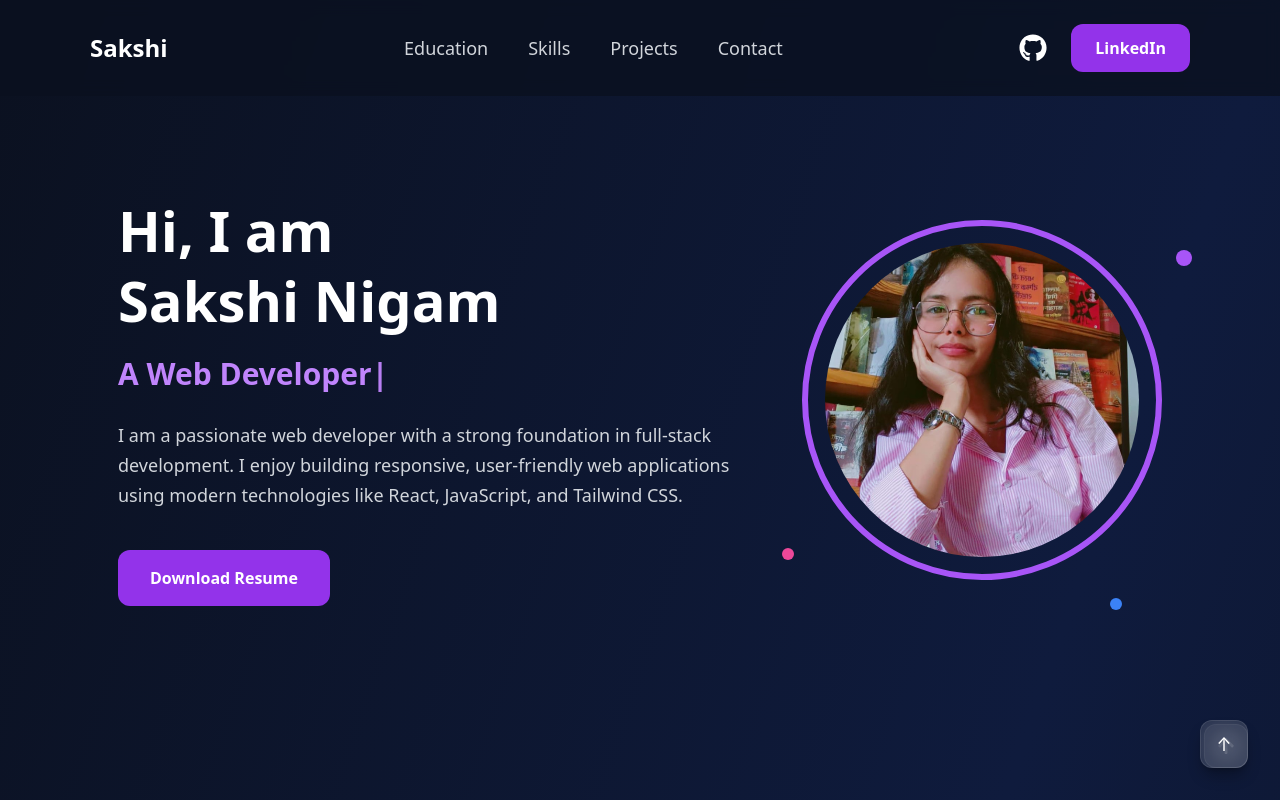
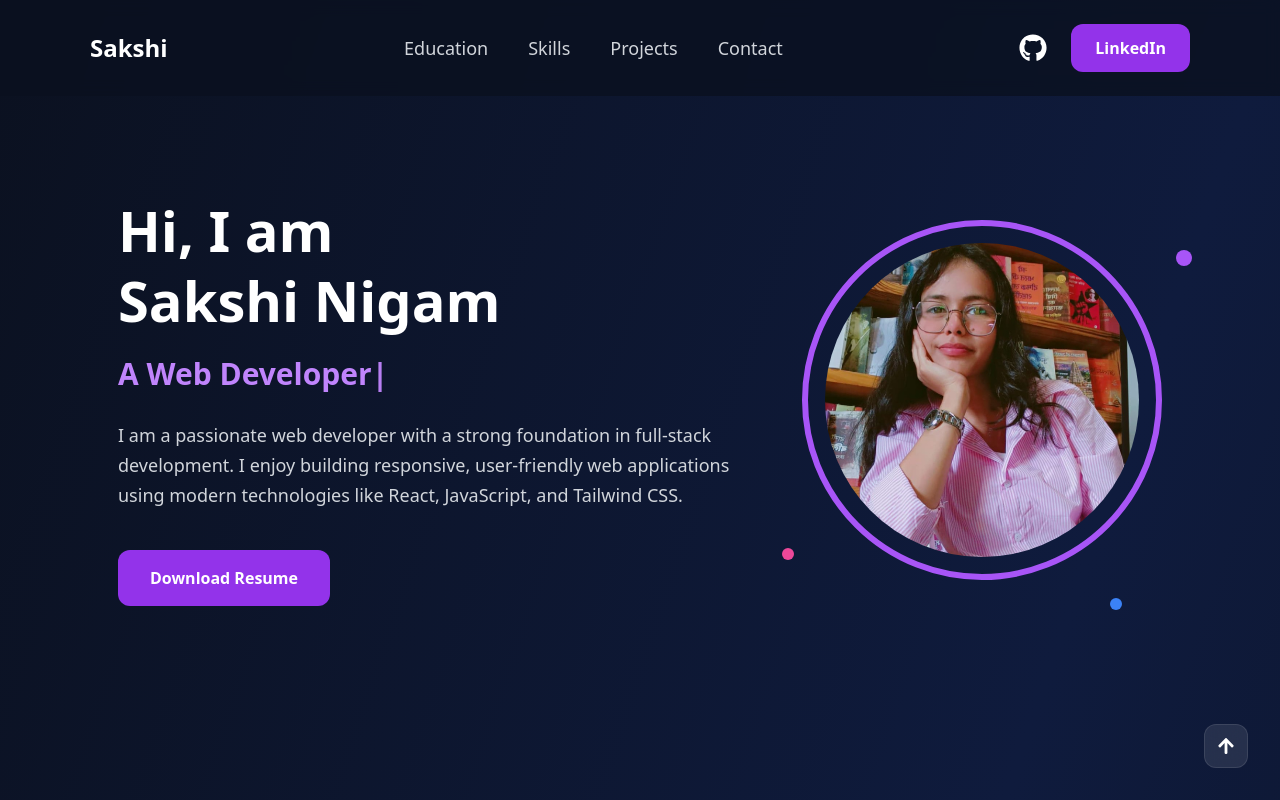
Before and after one commit to Sakshi1166/sakshi-portfolio, a React (Vite) app: page / in a window 1280 px wide. Shown: the top 800 px of the page. Built offline with nearby package versions, Linux system fonts and the light colour scheme.

Commit message:
Hide back-to-top arrow from hero section

```diff
--- a/src/components/BackToTop.jsx
+++ b/src/components/BackToTop.jsx
@@ -1,56 +1,26 @@
 import { useEffect, useState } from "react";
-import { motion } from "framer-motion";
 
 export default function BackToTop() {
   const [visible, setVisible] = useState(false);
 
   useEffect(() => {
-    const contactSection = document.getElementById("contact");
-    if (!contactSection) return;
+    const toggleVisibility = () => {
+      setVisible(window.scrollY > 400); // 👈 arrow appears AFTER hero
+    };
 
-    const observer = new IntersectionObserver(
-      ([entry]) => {
-        setVisible(entry.isIntersecting);
-      },
-      { threshold: 0.4 }
-    );
-
-    observer.observe(contactSection);
-    return () => observer.disconnect();
+    window.addEventListener("scroll", toggleVisibility);
+    return () => window.removeEventListener("scroll", toggleVisibility);
   }, []);
-
-  const scrollToTop = () => {
-    window.scrollTo({
-      top: 0,
-      behavior: "smooth",
-    });
-  };
 
   if (!visible) return null;
 
   return (
-    <motion.button
-      onClick={scrollToTop}
-      initial={{ opacity: 0, y: 20 }}
-      animate={{ opacity: 1, y: 0 }}
-      exit={{ opacity: 0, y: 20 }}
-      transition={{ duration: 0.4 }}
-      className="
-        fixed bottom-8 right-8 z-50
-        w-12 h-12
-        rounded-xl
-        bg-white/10
-        backdrop-blur-md
-        border border-white/10
-        text-white
-        flex items-center justify-center
-        shadow-lg shadow-black/30
-        hover:bg-white/20
-        hover:scale-110
-        transition
-      "
+    <button
+      onClick={() => window.scrollTo({ top: 0, behavior: "smooth" })}
+      className="fixed bottom-6 right-6 z-50 bg-white/10 backdrop-blur-md border border-white/20 text-white p-3 rounded-full hover:bg-white/20 transition"
+      aria-label="Back to top"
     >
       ↑
-    </motion.button>
+    </button>
   );
 }
```
